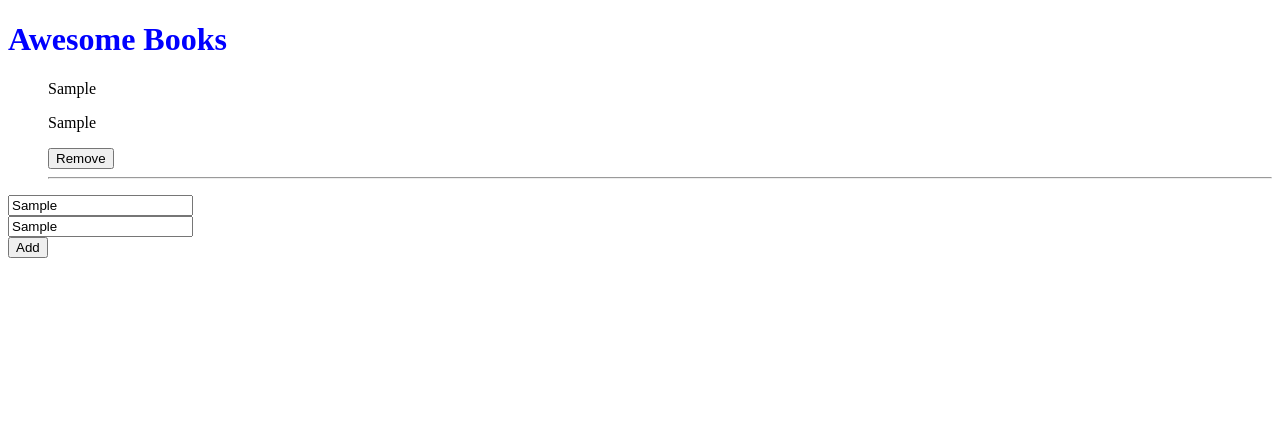
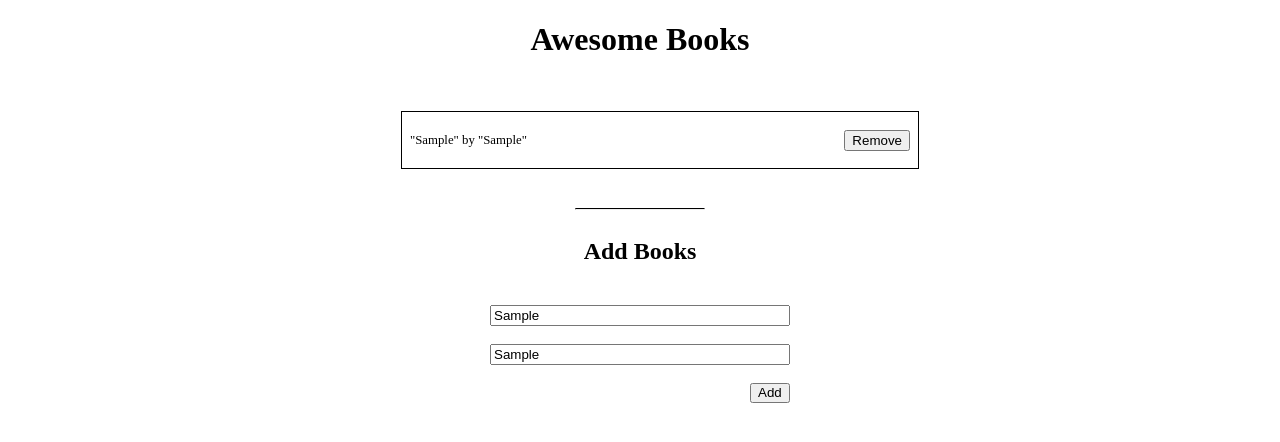
Before and after one commit to arnoldnekemiah/Awesome-Books, a website: page index.html in a window 1280 px wide. Both pictures are taken after typing "Sample", "Sample" into the empty fields and a click on the button "Add". Drawn offline with Linux system fonts and the light colour scheme.

Commit message:
Implemented class method

```diff
--- a/app.js
+++ b/app.js
@@ -1,13 +1,58 @@
-// check if the local storage is empty, then add empty array
-if (localStorage.getItem('Added books') == null) {
-  localStorage.setItem('Added books', JSON.stringify([]));
-}
-// store data in localStorage
-const storeData = JSON.parse(localStorage.getItem('Added books'));
+class BookCollection {
+  // Make sure if the local storage in empty than add an empty array
+  static getStoredBooks() {
+    if (localStorage.getItem('Added books') === null) {
+      localStorage.setItem('Added books', JSON.stringify([]));
+    }
+    return JSON.parse(localStorage.getItem('Added books'));
+  }
 
-// function to add a new book to the collection, with title and author.
-function updateData() {
-  localStorage.setItem('Added books', JSON.stringify(storeData));
+  // Store the books data into the local storage
+  static updateStoredBooks(books) {
+    localStorage.setItem('Added books', JSON.stringify(books));
+  }
+
+  static addNewBook(bookTitle, bookAuthor) {
+    const storedBooks = BookCollection.getStoredBooks();
+    const newBook = {
+      title: bookTitle,
+      author: bookAuthor,
+    };
+    storedBooks.push(newBook);
+    BookCollection.updateStoredBooks(storedBooks);
+    BookCollection.displayBooks(storedBooks);
+  }
+
+  static removeBook(i) {
+    const storedBooks = BookCollection.getStoredBooks();
+    storedBooks.splice(i, 1);
+    BookCollection.updateStoredBooks(storedBooks);
+    BookCollection.displayBooks();
+  }
+
+  static createBookListHTML(books) {
+    let bookListHTML = '';
+    for (let i = 0; i < books.length; i += 1) {
+      const { title, author } = books[i];
+      bookListHTML += `
+      <div class= "booklist">
+      <p>"${title}" by "${author}"</p>
+      <button onClick="BookCollection.removeBook(${i})">Remove</button>
+      </div>
+      `;
+    }
+    return bookListHTML;
+  }
+
+  // Displaying the books on the UI from localStorage
+  static displayBooks() {
+    const listOfBooks = document.querySelector('.container');
+    const storedBooks = BookCollection.getStoredBooks();
+    const bookListHTML = BookCollection.createBookListHTML(storedBooks);
+    listOfBooks.innerHTML = `
+        <ul class="book-ul">${bookListHTML}</ul>
+      `;
+  }
 }
 
 // Get values from input fields
@@ -16,45 +61,7 @@ form.addEventListener('submit', (e) => {
   const title = document.querySelector('.title');
   const author = document.querySelector('.author');
   e.preventDefault();
-  // eslint-disable-next-line no-use-before-define
-  addNewdata(title.value, author.value);
+  BookCollection.addNewBook(title.value, author.value);
 });
-function createBooks(arr) {
-  let books = '';
-  for (let i = 0; i < arr.length; i += 1) {
-    books += `
-        <p>${arr[i].title}</p>
-        <p>${arr[i].author}</p>
-        <button onClick="removeBook(${i})">Remove</button>
-        <hr/>`;
-  }
-  return books;
-}
 
-// function to display books to the UI from local Storage
-function displayBooks() {
-  const listOfBooks = document.querySelector('.container');
-  listOfBooks.innerHTML = `
-    <ul class="book-ul">${createBooks(storeData)}</ul>`;
-}
-
-// function to add new data
-function addNewdata(bookTitle, bookAuthor) {
-  const Book = {
-    title: bookTitle,
-    author: bookAuthor,
-  };
-  storeData.push(Book);
-  updateData();
-  displayBooks();
-}
-
-// function to remove data from local storage
-// eslint-disable-next-line no-unused-vars
-function removeBook(i) {
-  storeData.splice(i, 1);
-  updateData();
-  displayBooks();
-}
-// Display the initial set of books
-displayBooks();
+BookCollection.displayBooks();
--- a/index.html
+++ b/index.html
@@ -8,18 +8,21 @@
     <title>Awesome Books</title>
 </head>
 <body>
-    <h1>Awesome Books</h1>
+    <div class="container-home">
+        <h1 class="heading">Awesome Books</h1>
+        <!-- Container for the loaded -->
         <div class="container">
 
         </div>
-
-    <form action="">
+        <hr class="line1">
+        <!-- Form -->
+        <h2>Add Books</h2>
+        <form class="form">
             <input type="text" placeholder="Title" class="title"><br>
             <input type="text" placeholder="Author" class="author"><br>
             <button type="submit" class="btn-submit">Add</button>
         </form>
-
-    <script src="app.js"></script>
+        </div>
         <script src="app.js"></script>
 </body>
 </html>
--- a/style.css
+++ b/style.css
@@ -1,3 +1,54 @@
-h1 {
-  color: blue;
+body {
+  margin: auto;
 }
+
+hr {
+  border-top: 1px solid black;
+  width: 10%;
+  display: flex;
+  align-items: center;
+}
+
+.heading {
+  text-align: center;
+}
+
+.booklist {
+  display: flex;
+  justify-content: space-between;
+  align-items: center;
+  padding: 8px;
+  font-size: 0.8rem;
+  margin: 15px 0;
+  width: 500px;
+  border: 1px solid black;
+}
+
+.container-home {
+  display: flex;
+  flex-direction: column;
+  align-items: center;
+  justify-content: center;
+}
+
+.container {
+  display: flex;
+  width: 500px;
+  align-items: center;
+  justify-content: center;
+}
+
+.form {
+  display: flex;
+  flex-direction: column;
+  padding: 20px;
+  width: 300px;
+}
+
+.btn-submit {
+  display: flex;
+  align-items: last baseline;
+  width: 40px;
+  height: 20px;
+  margin-left: 260px;
+}
```
Lines whose indentation alone changed are shown as unchanged.
